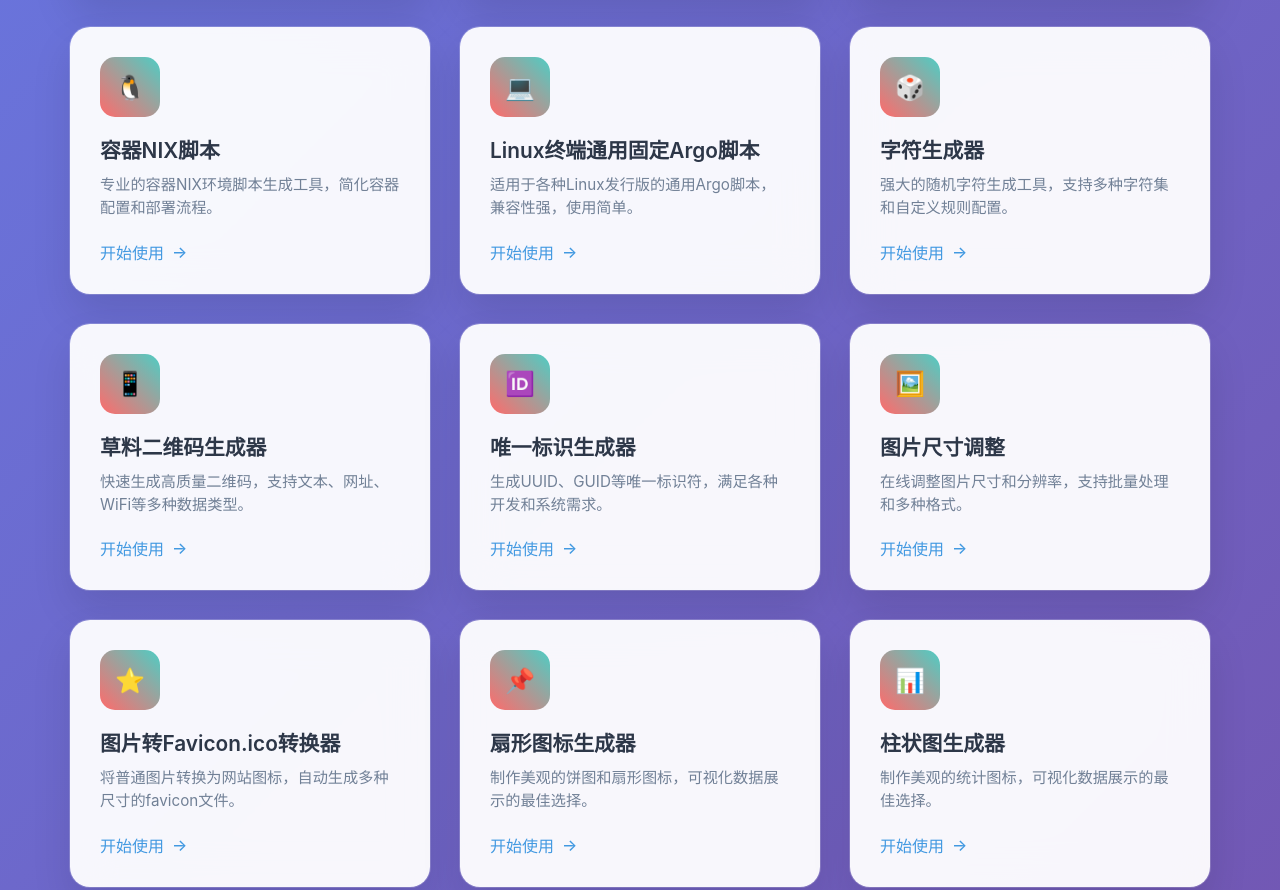
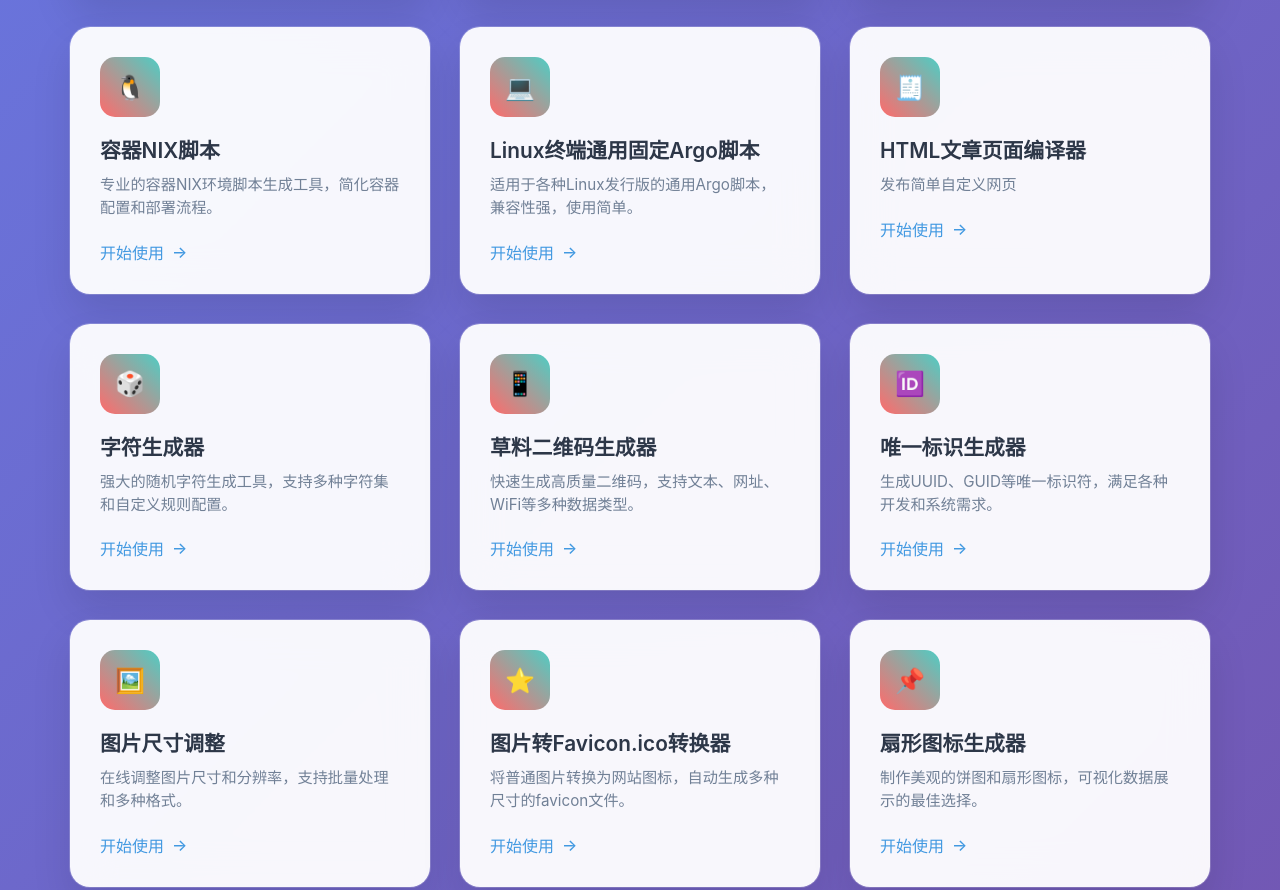
Before and after one commit to akxxxxxxxxx9/tool, a plain HTML site: page index.html in a window 1280 px wide. Shown: the part 858-1748 px from the top of the page. Drawn offline with Linux system fonts and the light colour scheme.

Commit message:
更新 index.html

```diff
--- a/index.html
+++ b/index.html
@@ -513,6 +513,14 @@
                 </div>
 
                 <div class="tool-card">
+                    <div class="tool-icon">🧾</div>
+                    <h3 class="tool-title">HTML文章页面编译器</h3>
+                    <p class="tool-description">发布简单自定义网页</p>
+                    <a href="/htmls" class="tool-link">开始使用</a>
+                </div>
+
+
+                <div class="tool-card">
                     <div class="tool-icon">🎲</div>
                     <h3 class="tool-title">字符生成器</h3>
                     <p class="tool-description">强大的随机字符生成工具，支持多种字符集和自定义规则配置。</p>
```
